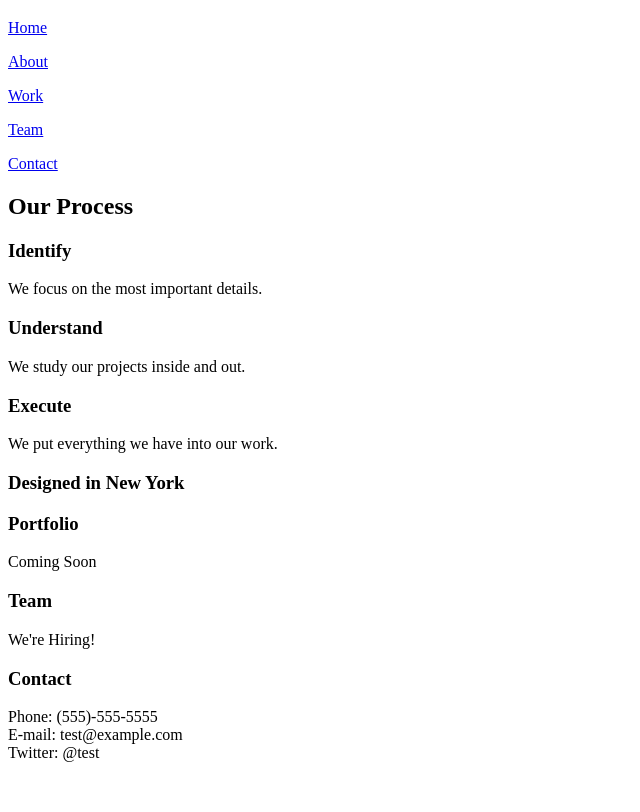
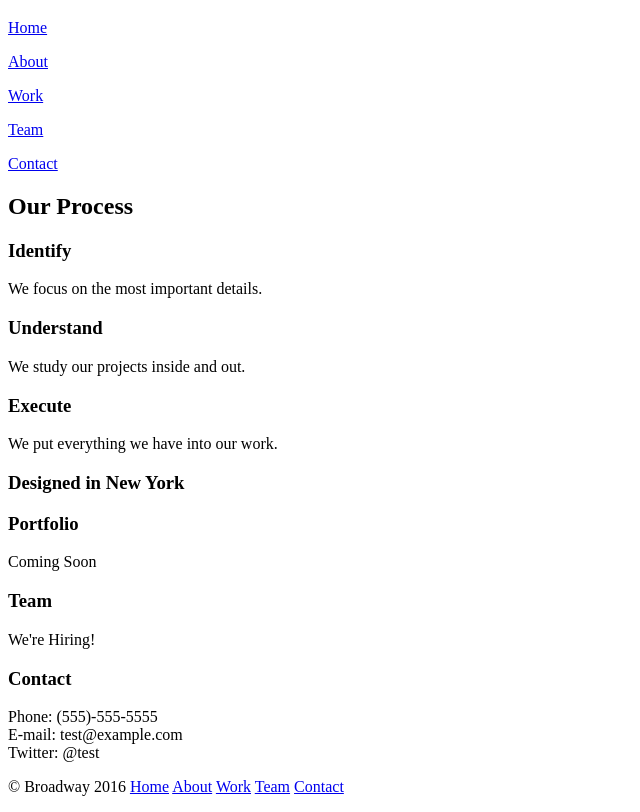
Before and after one commit to unclesamb/broadway, a plain HTML site: page index.html in a window 1280 px wide. Shown: the part 61-873 px from the top of the page, without its empty margins (0-640 px from the left). Before the commit the page ends 839 px from the top, so only its background shows below. Drawn offline with Linux system fonts and the light colour scheme.

Commit message:
Add footer

```diff
--- a/index.html
+++ b/index.html
@@ -32,6 +32,15 @@
         E-mail: test@example.com<br>
         Twitter: @test
       </p>
-
+    <p id="footer">
+      <span id="copyright">&copy; Broadway 2016</span>
+      <span class="menu">
+        <a href="#home">Home</a>
+        <a href="#about">About</a>
+        <a href="#work">Work</a>
+        <a href="#team">Team</a>
+        <a href="#contact">Contact</a>
+      </span>
+    </p>
   </body>
 </html>
```
